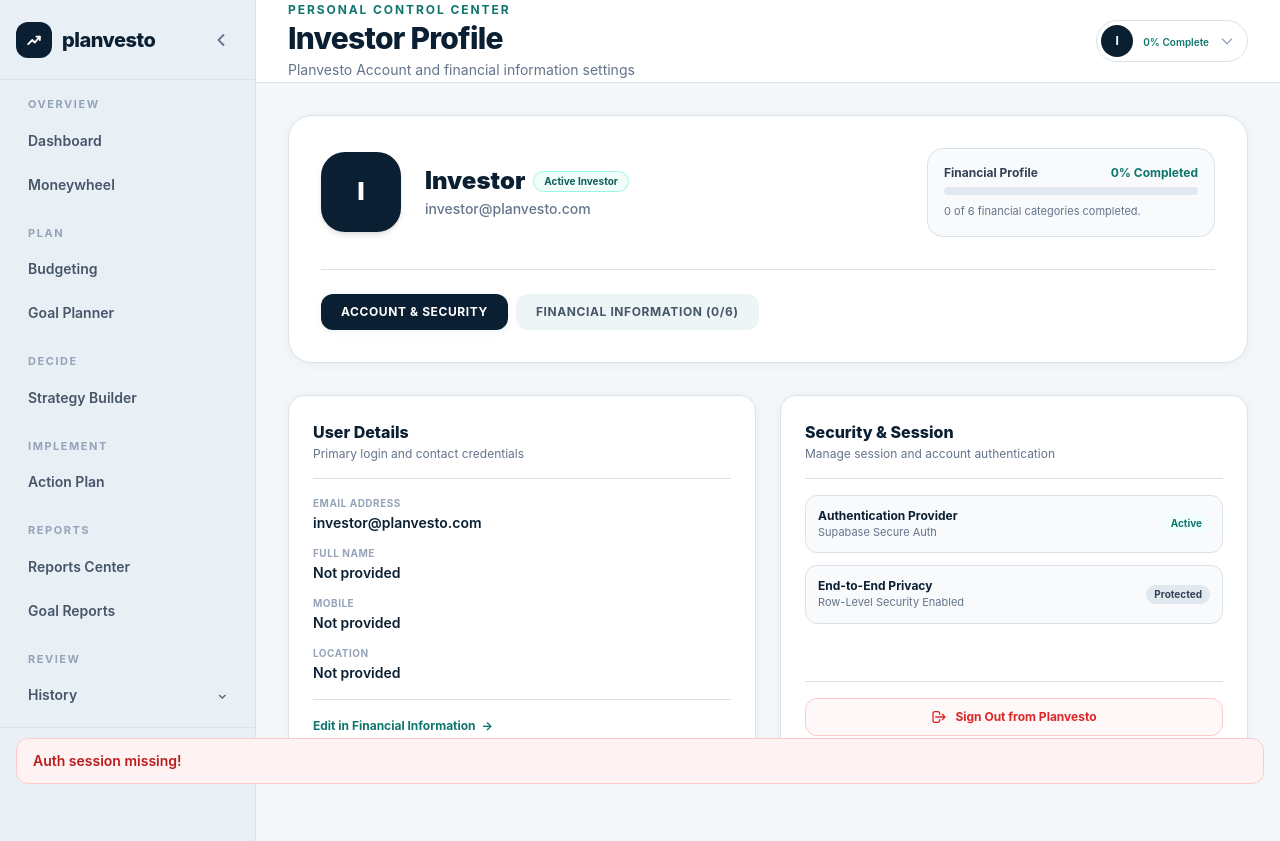
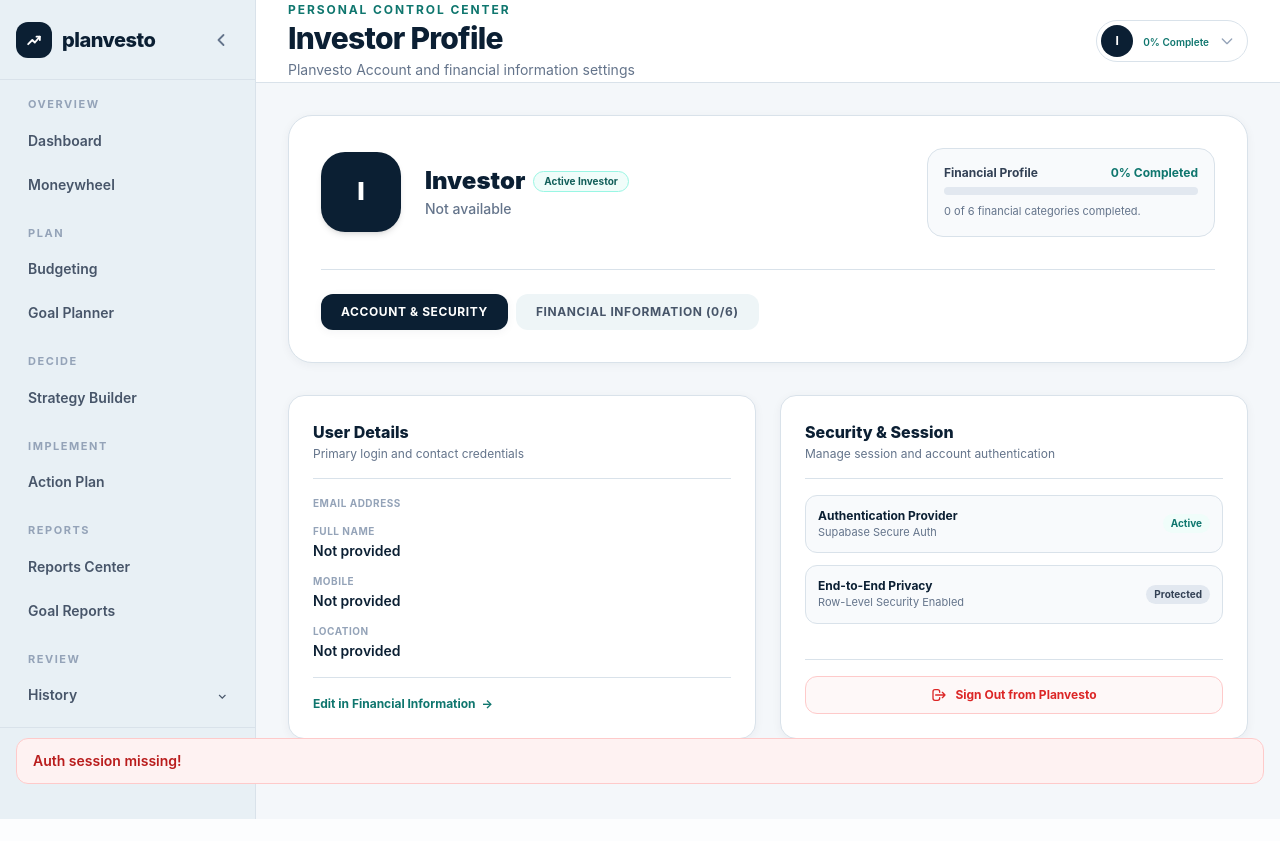
Before and after one commit to Bhardwaj1-star/planvesto, a Next.js app in the folder frontend/: page /investor/profile in a window 1280 px wide. After the commit the page ends 819 px from the top, so only its background shows below. Built offline with nearby package versions, Linux system fonts and the light colour scheme; no server answers.

Commit message:
fix: remove hardcoded profile email fallback

```diff
--- a/frontend/app/investor/profile/page.tsx
+++ b/frontend/app/investor/profile/page.tsx
@@ -13,7 +13,7 @@ function ProfileContent() {
   const [activeTab, setActiveTab] = useState<"account" | "financial">(initialTab);
 
   const { personalInformation, incomeSources, expenses, assets, liabilities, goals } = useOnboardingStore();
-  const [userEmail, setUserEmail] = useState<string>("investor@planvesto.com");
+  const [userEmail, setUserEmail] = useState<string>("");
   const [isSigningOut, setIsSigningOut] = useState(false);
 
   useEffect(() => {
@@ -87,7 +87,7 @@ function ProfileContent() {
                   </span>
                 </div>
                 <p className="text-xs sm:text-sm text-slate-500 font-medium mt-0.5">
-                  {userEmail}
+                  {userEmail || "Not available"}
                 </p>
                 {personalInformation.occupation && (
                   <p className="text-xs text-slate-600 mt-1">
```
